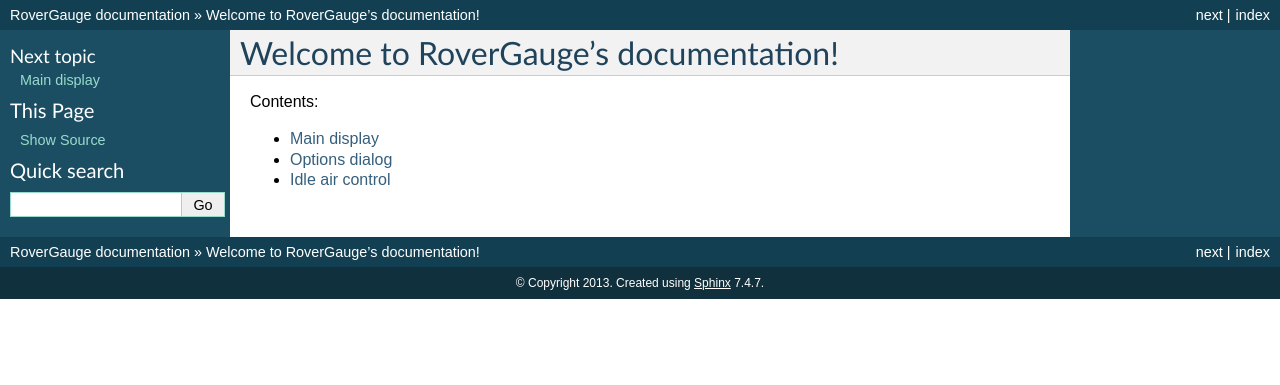
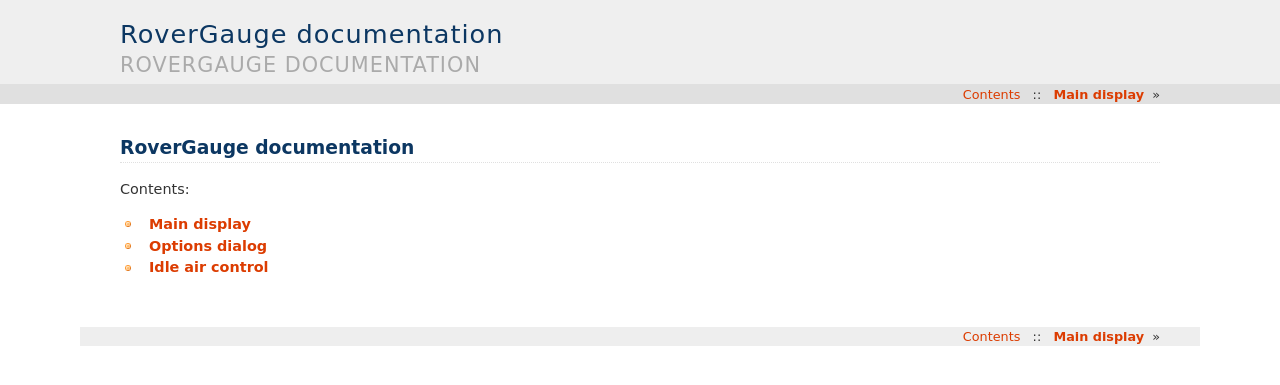
Before and after one commit to colinbourassa/rovergauge, a Sphinx documentation site: the page built from help/source/index.rst, in a window 1280 px wide. Shown: the top 385 px of the page. Built offline with Sphinx 7.4.7, drawn with Linux system fonts in a browser that asks for light colours.

Commit message:
Help file cleanup

```diff
--- a/help/source/conf.py
+++ b/help/source/conf.py
@@ -91,19 +91,21 @@
 
 # The theme to use for HTML and HTML Help pages.  See the documentation for
 # a list of builtin themes.
-html_theme = 'default'
+html_theme = 'haiku'
 
 # Theme options are theme-specific and customize the look and feel of a theme
 # further.  For a list of options available for each theme, see the
 # documentation.
-#html_theme_options = {}
+html_theme_options = {
+    'nosidebar' : 'true'
+}
 
 # Add any paths that contain custom themes here, relative to this directory.
 #html_theme_path = []
 
 # The name for this set of Sphinx documents.  If None, it defaults to
 # "<project> v<release> documentation".
-#html_title = None
+html_title = 'RoverGauge documentation'
 
 # A shorter title for the navigation bar.  Default is the same as html_title.
 #html_short_title = None
@@ -141,19 +143,19 @@
 #html_domain_indices = True
 
 # If false, no index is generated.
-#html_use_index = True
+html_use_index = False
 
 # If true, the index is split into individual pages for each letter.
 #html_split_index = False
 
 # If true, links to the reST sources are added to the pages.
-#html_show_sourcelink = True
+html_show_sourcelink = False
 
 # If true, "Created using Sphinx" is shown in the HTML footer. Default is True.
-#html_show_sphinx = True
+html_show_sphinx = False
 
 # If true, "(C) Copyright ..." is shown in the HTML footer. Default is True.
-#html_show_copyright = True
+html_show_copyright = False
 
 # If true, an OpenSearch description file will be output, and all pages will
 # contain a <link> tag referring to it.  The value of this option must be the
--- a/help/source/index.rst
+++ b/help/source/index.rst
@@ -3,8 +3,8 @@
    You can adapt this file completely to your liking, but it should at least
    contain the root `toctree` directive.
 
-Welcome to RoverGauge's documentation!
-======================================
+RoverGauge documentation
+========================
 
 Contents:
 
```
